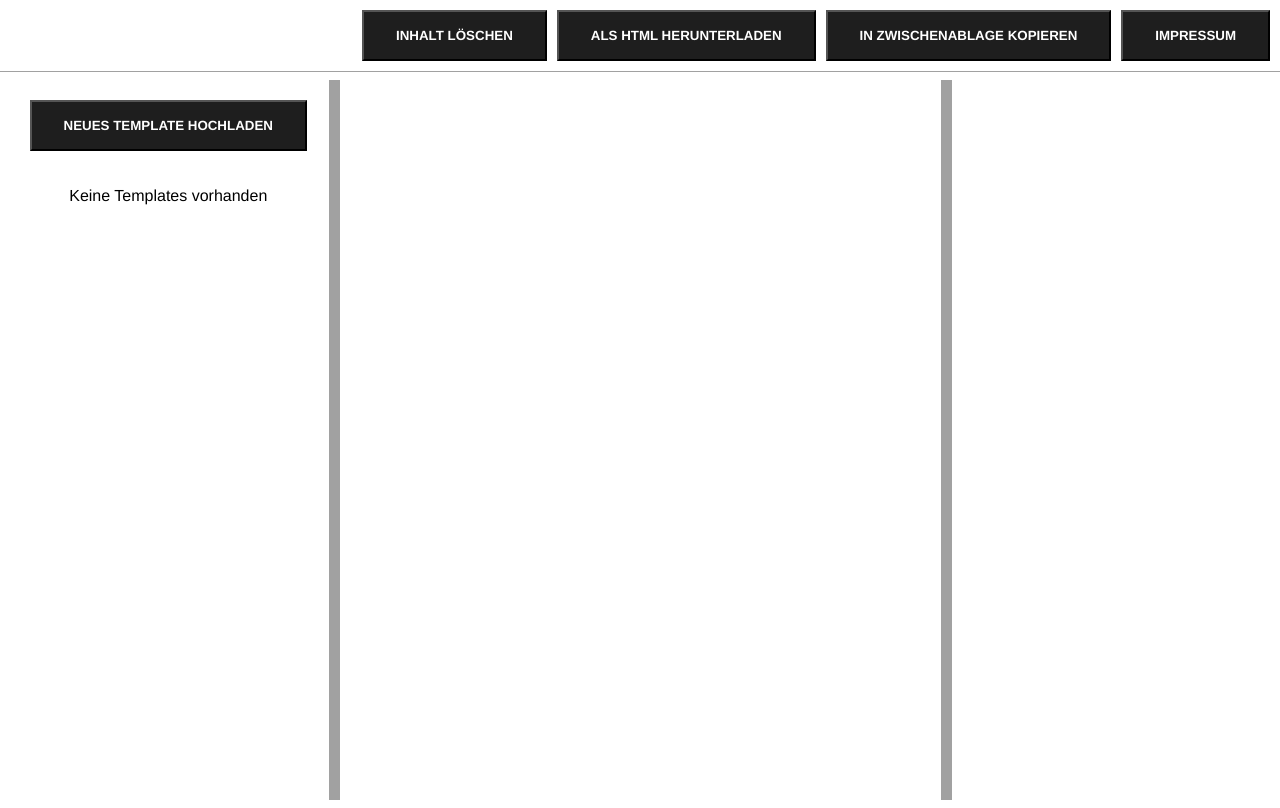
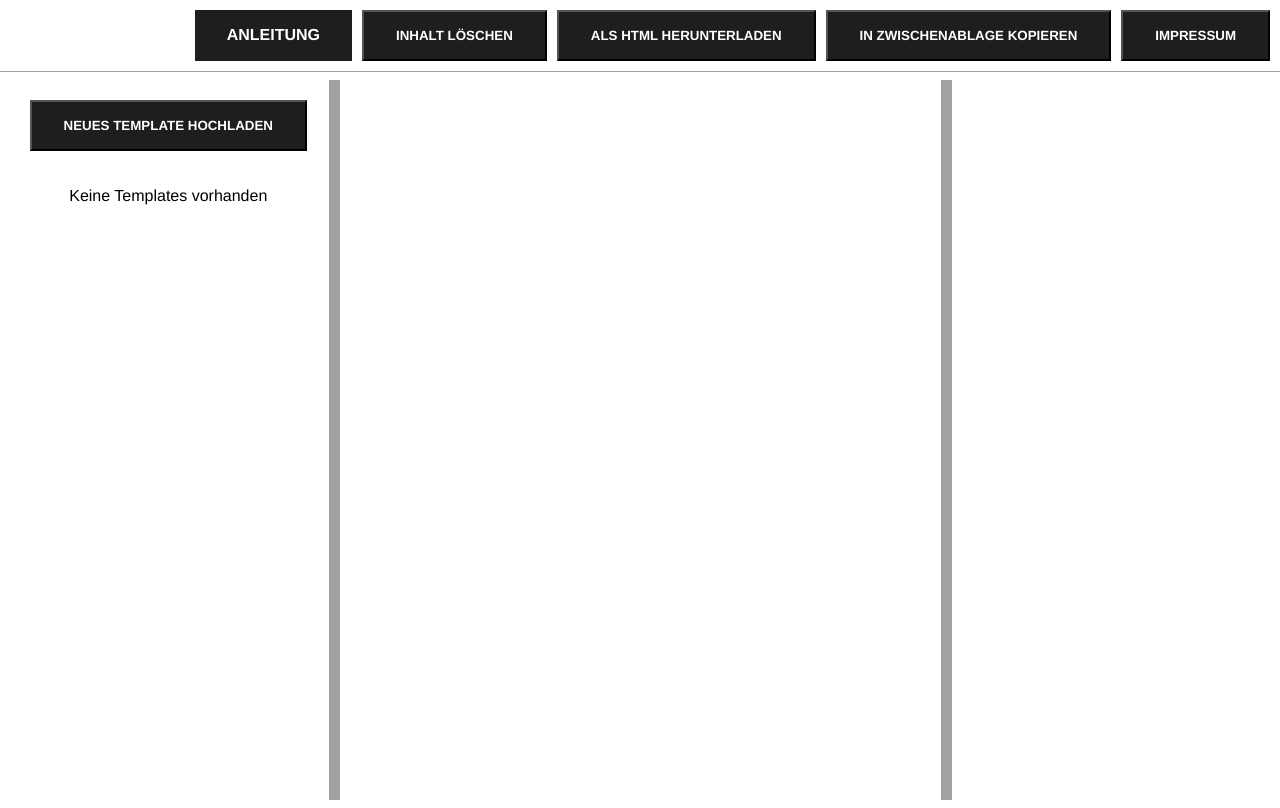
Before and after one commit to koshisinthehouse/html-editor, a plain HTML site: page index.html in a window 1280 px wide. Drawn offline with Linux system fonts and the light colour scheme.

Commit message:
modified

```diff
--- a/index.html
+++ b/index.html
@@ -240,6 +240,7 @@
 </head>
 <body>
 <div id="toolbar">
+    <a href="https://editor.nidoca.de/Handbuch.pdf" class="button" target="_blank">Anleitung</a>
     <button class="button" onclick="clearRenderer()">Inhalt löschen</button>
     <button class="button" onclick="downloadContent()">Als HTML herunterladen</button>
     <button class="button" onclick="copyToClipboard()">In Zwischenablage kopieren</button>
```
Also changed, not shown: 2 other files.
